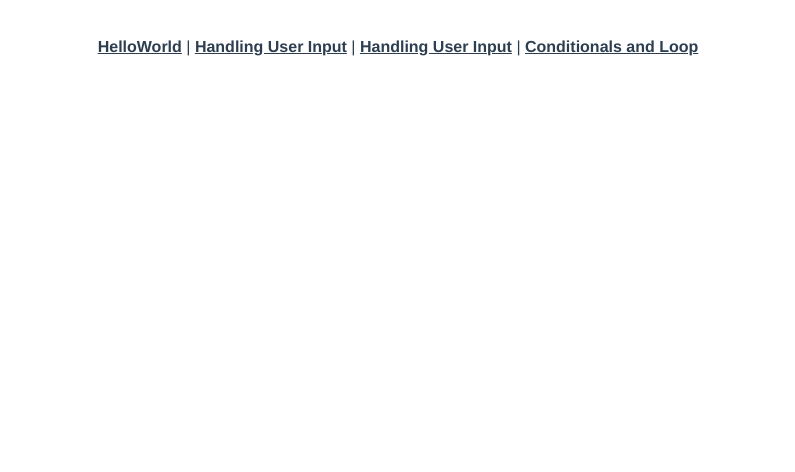
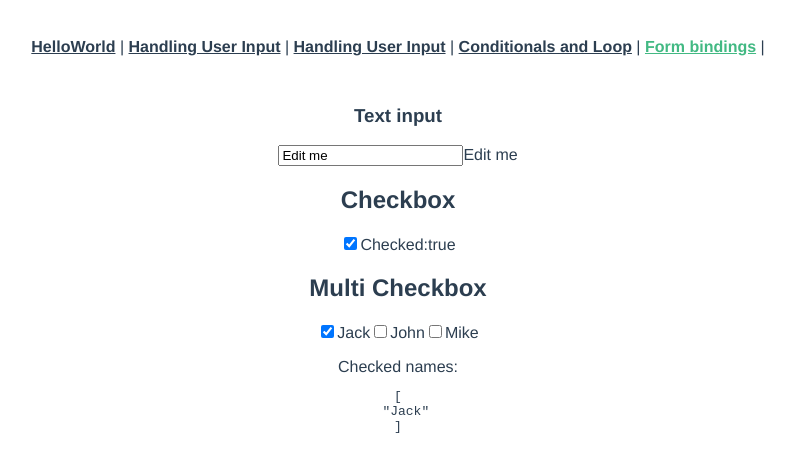
Before and after one commit to huanhust1998/vue-example, a Vue app: page /form-binding in a window 1280 px wide. Shown: the top 472 px of the page, without its empty margins (242-1037 px from the left). Built offline with nearby package versions, Linux system fonts and the light colour scheme.

Commit message:
add formbinding

```diff
--- a/src/App.vue
+++ b/src/App.vue
@@ -3,7 +3,8 @@
     <router-link to="/hello-world">HelloWorld</router-link> |
     <router-link to="/handling-user-input">Handling User Input</router-link> |
     <router-link to="/attribute-binding">Handling User Input</router-link> |
-    <router-link to="/conditional-loop">Conditionals and Loop</router-link>
+    <router-link to="/conditional-loop">Conditionals and Loop</router-link> |
+    <router-link to="/form-binding">Form bindings</router-link> |
   </nav>
   <router-view />
 </template>
--- a/src/router/index.js
+++ b/src/router/index.js
@@ -21,6 +21,11 @@ const routes = [
     name: "conditional-loop",
     component: () => import("../views/ConditionalLoopView.vue"),
   },
+  {
+    path: "/form-binding",
+    name: "form-binding",
+    component: () => import("../views/FormBindingView.vue"),
+  },
 ];
 
 const router = createRouter({
--- /dev/null
+++ b/src/views/FormBindingView.vue
@@ -0,0 +1,35 @@
+<script>
+export default {
+    data() {
+        return {
+            text: "Edit me",
+            checked: true,
+            checkedNameList: ["Jack"],
+            picked: "One",
+            selected: "A",
+            multiSelectedList: ["A"]
+        }
+    }
+}
+</script>
+
+<template>
+    <h3>Text input</h3>
+    <input v-model="text">{{ text }}
+
+    <h2>Checkbox</h2>
+    <input type="checkbox" id="checkbox" v-model="checked">
+    <label for="checkbox">Checked:{{ checked }}</label>
+
+
+    <h2>Multi Checkbox</h2>
+    <input type="checkbox" id="Jack" value="Jack" v-model="checkedNameList">
+    <label for="Jack">Jack</label>
+    <input type="checkbox" id="John" value="John" v-model="checkedNameList">
+    <label for="John">John</label>
+    <input type="checkbox" id="Mike" value="Mike" v-model="checkedNameList">
+    <label for="Mike">Mike</label>
+    <p>Checked names:
+    <pre>{{ checkedNameList }}</pre>
+    </p>
+</template>
```
